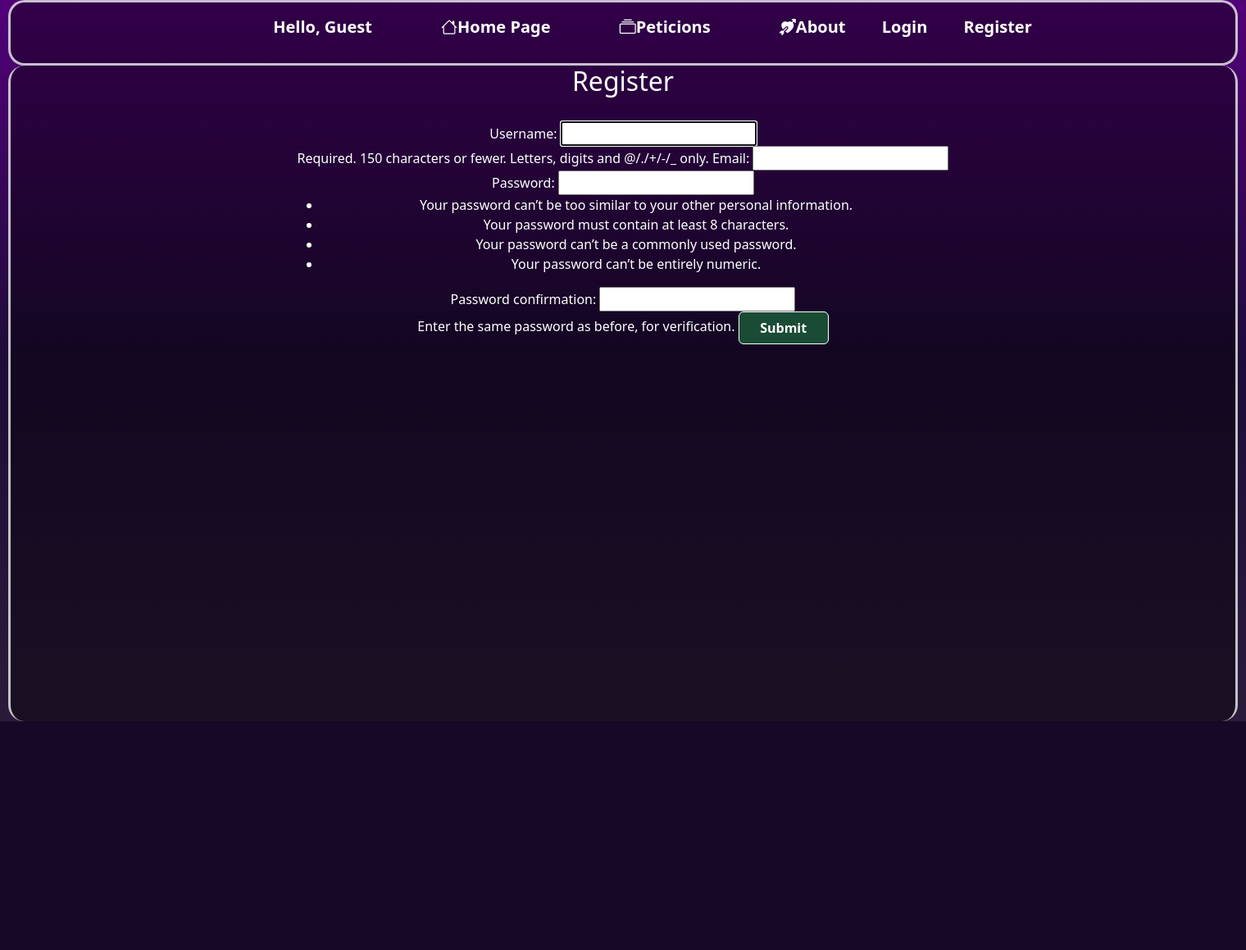
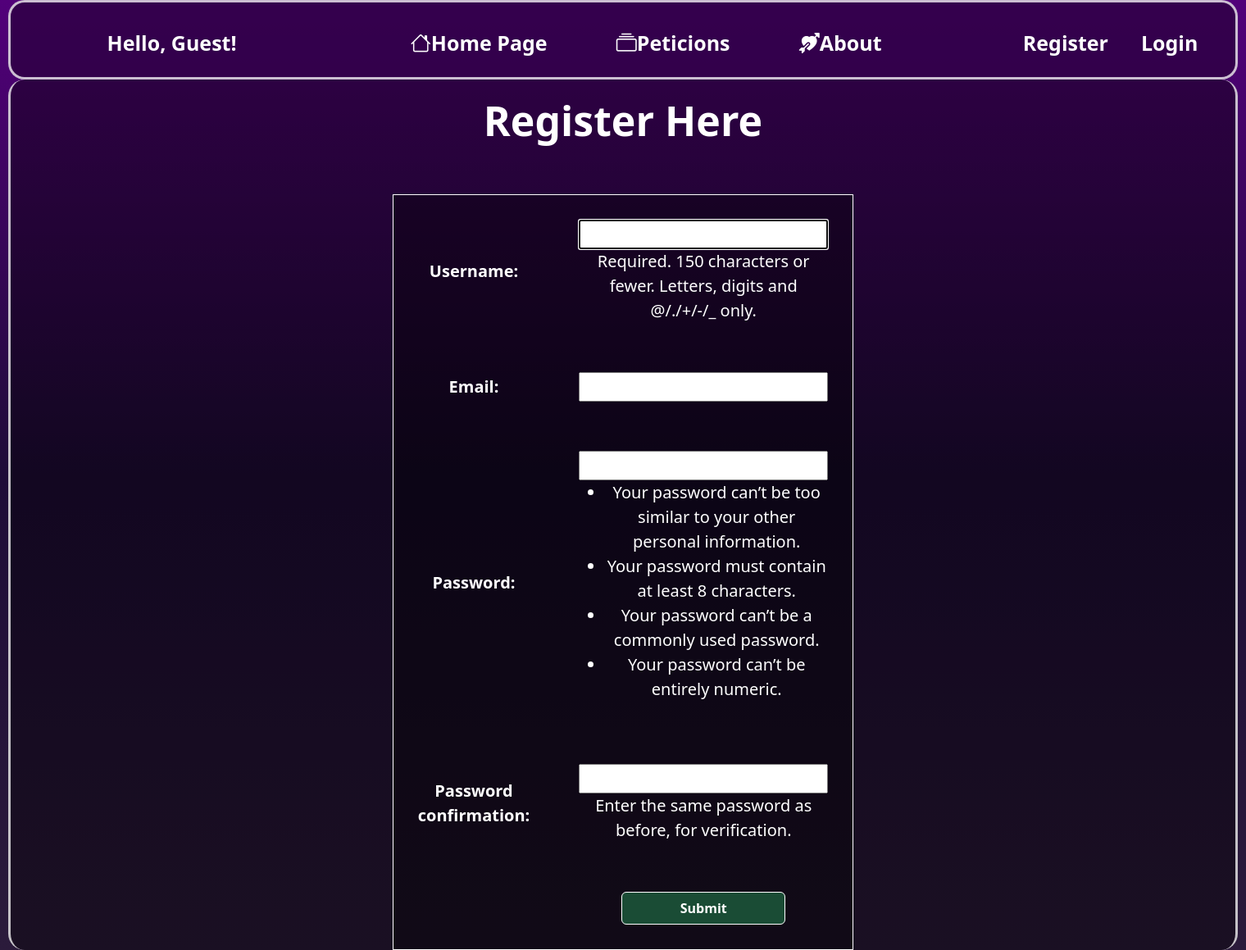
Before and after one commit to futurezayka/website_petitions_django, a Django app: page /register/ in a window 1520 px wide. Shown: the whole page at 82% size. Before the commit the page ends 880 px from the top, so only its background shows below. Run offline with Django 4.2, Linux system fonts and the light colour scheme.

Commit message:
form login/register appearance some html templates

```diff
--- a/mainapp/static/mainapp/css/main.css
+++ b/mainapp/static/mainapp/css/main.css
@@ -27,10 +27,10 @@ nav {
     float: top;
     margin-left: auto;
     margin-right: auto;
-    padding: 2%;
+    padding: 3%;
     height: 10vh;
     border:3px solid rgba(255, 255, 255, 0.75);
-    background: rgba(3, 0, 0, 0.4);
+    background: rgba(45, 1, 67, 0.8);
 }
 nav ul{
     margin-top: -15px;
@@ -40,7 +40,7 @@ nav ul{
 
 nav ul li, nav ul a{
     font-weight: bold;
-    font-size: 20px;
+    font-size: 25px;
     margin-left: 40px;
     color: white;
     display: inline-flex;
@@ -73,8 +73,8 @@ main .features {
 
 }
 .features h1 {
-    font-size: 55px;
-    padding: 15px;
+    font-size: 50px;
+    padding: 20px;
     font-weight: bolder;
 }
 .features p {
@@ -157,3 +157,11 @@ form textarea{
     color: #0db9b9;
 
 }
+table {
+    background: rgba(0, 0, 0, 0.35);
+    border: 1px solid #ffffff;
+    font-size: 20px;
+    margin-right: auto;
+    margin-left: auto;
+    margin-top: 5%;
+}
--- a/mainapp/templates/mainapp/layout.html
+++ b/mainapp/templates/mainapp/layout.html
@@ -11,7 +11,7 @@
 <body>
     <nav class = "menu">
         <ul>
-            <a style="color: white;transform: none">Hello, {% filter title %}{{ request.user.username|default:"Guest"}}{% endfilter %}</a>
+            <a style="color: white;transform: none;float: left;">Hello, {% filter title %}{{ request.user.username|default:"Guest"}}!{% endfilter %}</a>
             <a href="{% url "home" %}"> <li><i class="bi bi-house"></i> Home Page</li></a>
             <a href="{% url "peticions" %}"><li><i class="bi bi-collection"></i> Peticions</li></a>
             <a href="{% url "about" %}"> <li><i class="bi bi-arrow-through-heart-fill"></i> About</li></a>
@@ -21,8 +21,8 @@
             {% if user.is_authenticated %}
                 <a href="{% url 'logout' %}">Logout</a>
             {% else %}
-                <a href="{% url 'login' %}">Login</a>
-                <a href="{% url "register" %}">Register</a>
+                <a href="{% url 'login' %}" style="float: right">Login</a>
+                <a href="{% url "register" %}" style="float: right">Register</a>
             {% endif %}
         </ul>
     </nav>
--- a/mainapp/templates/registration/password_reset_form.html
+++ b/mainapp/templates/registration/password_reset_form.html
@@ -2,7 +2,7 @@
 
 {% block content %}
     <div class = 'features'>
-        <h2>Password reset</h2>
+        <h1 style="">Password reset</h1>
         {% if form.errors %}
             <p>{{ form.errors.error }}</p>
         {% endif %}
--- a/mainapp/templates/registration/register.html
+++ b/mainapp/templates/registration/register.html
@@ -1,16 +1,28 @@
 {% extends 'mainapp/layout.html' %}
 
 {% block content %}
-    <div class = 'features'>
-        <h2>Register</h2>
-        {% if form.errors %}
-            <p>{{ form.errors.error }}</p>
-        {% endif %}
-        <form action="{% url 'register' %}" method="post">
-            {{ form }}
-            {% csrf_token %}
-            <button type="submit" class = "btn btn-success">Submit</button>
-        </form>
-    </div>
 
-{% endblock %}
+<div class = "features">
+    {% if messages %}
+        <ul>
+            {% for message in messages %}
+                <li>{{ message }}</li>
+                {% endfor %}
+        </ul>
+    {% endif %}
+
+    <h1>Register Here</h1>
+
+         <form style="margin: auto" method="post">
+             {% csrf_token %}
+             <table style= "width: 30%" cellpadding="30">
+                {{ form.as_table }}
+                 <tr>
+                    <td></td>
+                    <td><button style="width: 200px" type="submit" class = "btn btn-success">Submit</button></td>
+                </tr>
+             </table>
+         </form>
+     </div>
+
+{% endblock content %}
--- a/mainapp/urls.py
+++ b/mainapp/urls.py
@@ -7,4 +7,5 @@ urlpatterns = [
     path('', views.index_page, name = "home"),
     path('register/', Register.as_view(), name = "register"),
     path('about/', views.about_us, name = "about"),
+
 ]
--- a/mainapp/views.py
+++ b/mainapp/views.py
@@ -34,6 +34,6 @@ class Register(View):
             login(request, user)
             return redirect('home')
         context = {
-            'form' : form
+            'form': form
         }
-        return render(request,self.template_name, context)
+        return render(request, self.template_name, context)
--- a/peticions/templates/peticions/create.html
+++ b/peticions/templates/peticions/create.html
@@ -4,6 +4,7 @@
 
 {% block content %}
     <div class="features">
+        {% if user.is_authenticated %}
         <h1>Form for creating new petition</h1>
         <form method="post">
             {%csrf_token%}
@@ -12,8 +13,9 @@
             {{ form.date }}<br>
             <span>{{ error }}</span>
             <button class = "btn btn-success" type="submit">SUBMIT</button>
-
         </form>
-
+        {% else %}
+        <h1 style="font-size: 40px">You should log-in first!</h1>
+        {% endif %}
     </div>
 {% endblock %}
```
Also changed, not shown: mainapp/templates/registration/login.html (+23 -12 lines), mainapp/templates/registration/password_reset_done.html (added, +11 -0 lines), db.sqlite3.
